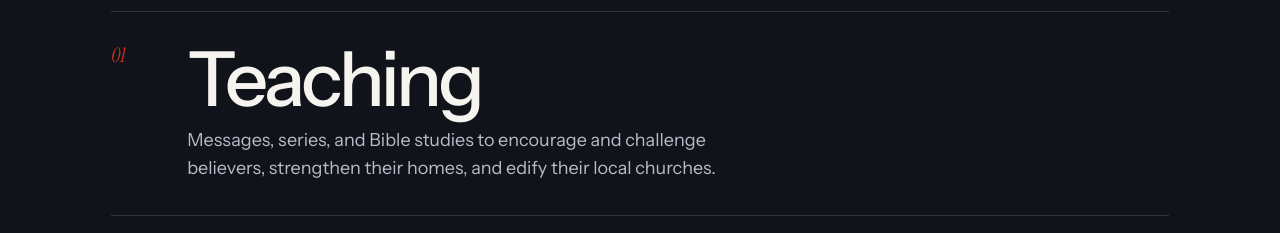
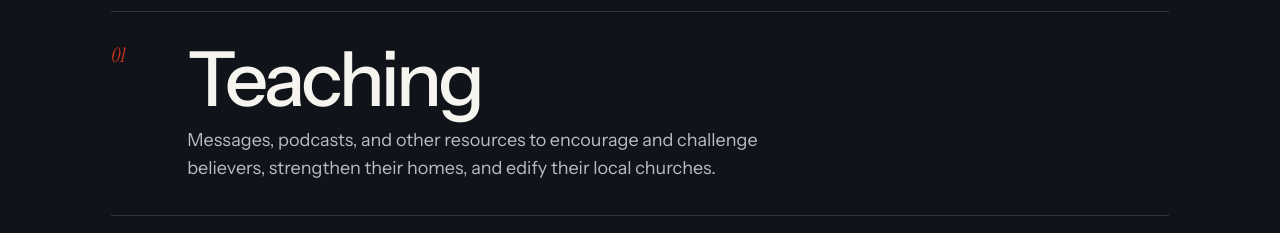
Before and after one commit to joshuascott/know-jesus-web, a plain HTML site: page index.html in a window 1280 px wide. Shown: the part 1460-1693 px from the top of the page. Drawn offline with Linux system fonts and the light colour scheme.

Commit message:
Align Teaching copy with messages, podcasts, and other resources.
Co-authored-by: Cursor <cursoragent@cursor.com>

```diff
--- a/index.html
+++ b/index.html
@@ -165,7 +165,7 @@
               <span class="num">01</span>
               <div>
                 <h3>Teaching</h3>
-                <p>Messages, series, and Bible studies to encourage and challenge believers, strengthen their homes, and edify their local churches.</p>
+                <p>Messages, podcasts, and other resources to encourage and challenge believers, strengthen their homes, and edify their local churches.</p>
               </div>
             </article>
             <article class="work-item">
```
